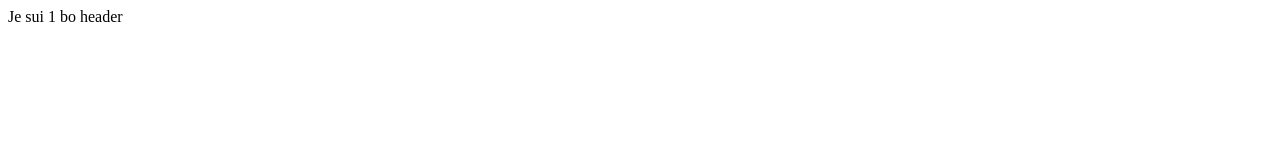
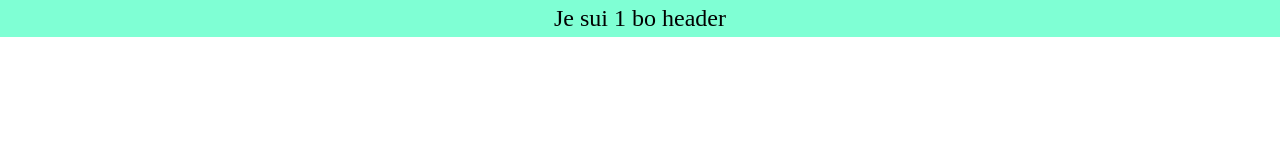
Before and after one commit to Cr0wer35/SDV_web-site, a plain HTML site: page index.html in a window 1280 px wide. Drawn offline with Linux system fonts and the light colour scheme.

Commit message:
feat(header): :sparkles: style
adding css style to the header

```diff
--- a/assets/style.css
+++ b/assets/style.css
@@ -0,0 +1,10 @@
+body {
+	margin: 0;
+}
+
+header {
+	background-color: aquamarine;
+	text-align: center;
+	padding: 5px;
+	font-size: 1.5rem;
+}
--- a/index.html
+++ b/index.html
@@ -4,6 +4,7 @@
     <meta charset="UTF-8">
     <meta http-equiv="X-UA-Compatible" content="IE=edge">
     <meta name="viewport" content="width=device-width, initial-scale=1.0">
+    <link rel="stylesheet" href="./assets/style.css">
     <title>SDV Web Site</title>
 </head>
 <body>
```
